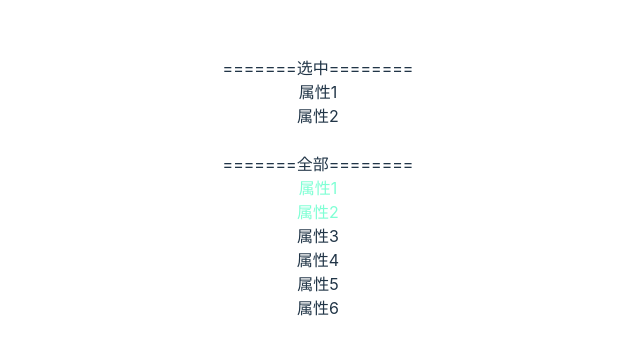
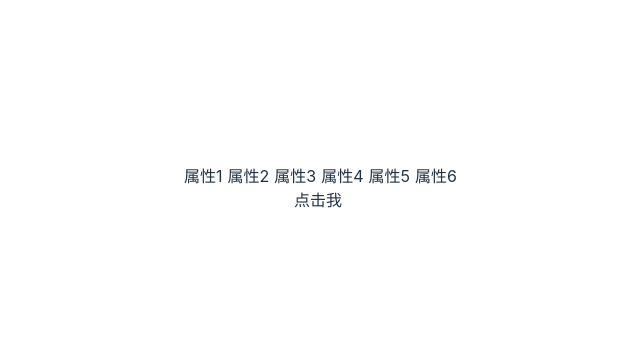
Before and after one commit to LililiDada/vue3-demo, a Vue app: page / in a window 1280 px wide. Shown: the part 212-566 px from the top of the page, without its empty margins (322-962 px from the left). Built offline with nearby package versions, Linux system fonts and the light colour scheme.

Commit message:
feat: 新增vueDraggable组件

```diff
--- a/package.json
+++ b/package.json
@@ -15,7 +15,8 @@
     "pinia": "^2.1.7",
     "qrcode": "^1.5.3",
     "vue": "^3.3.4",
-    "vue-router": "^4.2.5"
+    "vue-router": "^4.2.5",
+    "vuedraggable": "^4.1.0"
   },
   "devDependencies": {
     "@types/qrcode": "^1.5.2",
--- a/src/App.vue
+++ b/src/App.vue
@@ -2,14 +2,16 @@
 // import HelloWorld from './components/HelloWorld.vue'
 // import QrCode from './components/QrCode.vue';
 // import ArrayCondition from './components/ArrayCondition.vue';
-import GetArrayOne from './components/GetArrayOne.vue';
+// import GetArrayOne from './components/GetArrayOne.vue';
+import Draggable from './components/Draggable.vue';
 </script>
 
 <template>
   <!-- <HelloWorld msg="Vite + Vue" /> -->
   <!-- <QrCode /> -->
   <!-- <ArrayCondition /> -->
-  <GetArrayOne />
+  <!-- <GetArrayOne /> -->
+  <Draggable />
 </template>
 
 <style scoped>
--- /dev/null
+++ b/src/components/Draggable.vue
@@ -0,0 +1,80 @@
+<template>
+  <div>
+    <draggable
+      class="list-group"
+      v-model="allArray"
+      @change="onMoveCallback"
+      :move="getdata"
+      tag="transition-group"
+      :component-data="{
+        tag: 'div',
+        type: 'transition-group',
+        name: !drag ? 'flip-list' : null,
+      }"
+      v-bind="dragOptions"
+      @start="drag = true"
+      @end="drag = false"
+      item-key="order"
+    >
+      <template #item="{ element }">
+        <div>{{ element.name }}</div>
+      </template>
+    </draggable>
+    <div @click="submit">点击我</div>
+  </div>
+</template>
+
+<script setup lang="ts">
+import draggable from 'vuedraggable';
+import { onMounted, ref } from 'vue';
+import { storeToRefs } from 'pinia';
+import useArrayStore from '@/store/array';
+const arrayStore = useArrayStore();
+const { allArray } = storeToRefs(arrayStore);
+
+onMounted(() => {
+  arrayStore.updateHomeArray();
+});
+
+const dragOptions = {
+  animation: 200,
+  group: 'description',
+  disabled: false,
+  ghostClass: 'ghost',
+};
+const drag = ref<boolean>(false);
+const onMoveCallback = (val: any) => {
+  console.log('拖动前的索引 :' + val.moved.newIndex);
+  console.log('拖动后的索引 :' + val.moved.oldIndex);
+};
+
+const getdata = (val: any) => {
+  console.log(val.draggedContext.element.id);
+};
+
+const submit = () => {
+  console.log(allArray);
+};
+</script>
+<style scoped lang="less">
+.list-group {
+  display: flex;
+
+  div {
+    margin-left: 5px;
+  }
+}
+
+.flip-list-move {
+  transition: transform 0.5s;
+}
+
+.no-move {
+  transition: transform 0s;
+}
+
+.ghost {
+  background: #646cffaa;
+  opacity: 0.5;
+}
+</style>
```
Also changed, not shown: .eslintrc.cjs, 1 other file (tests, documents, lock files or other folders).
